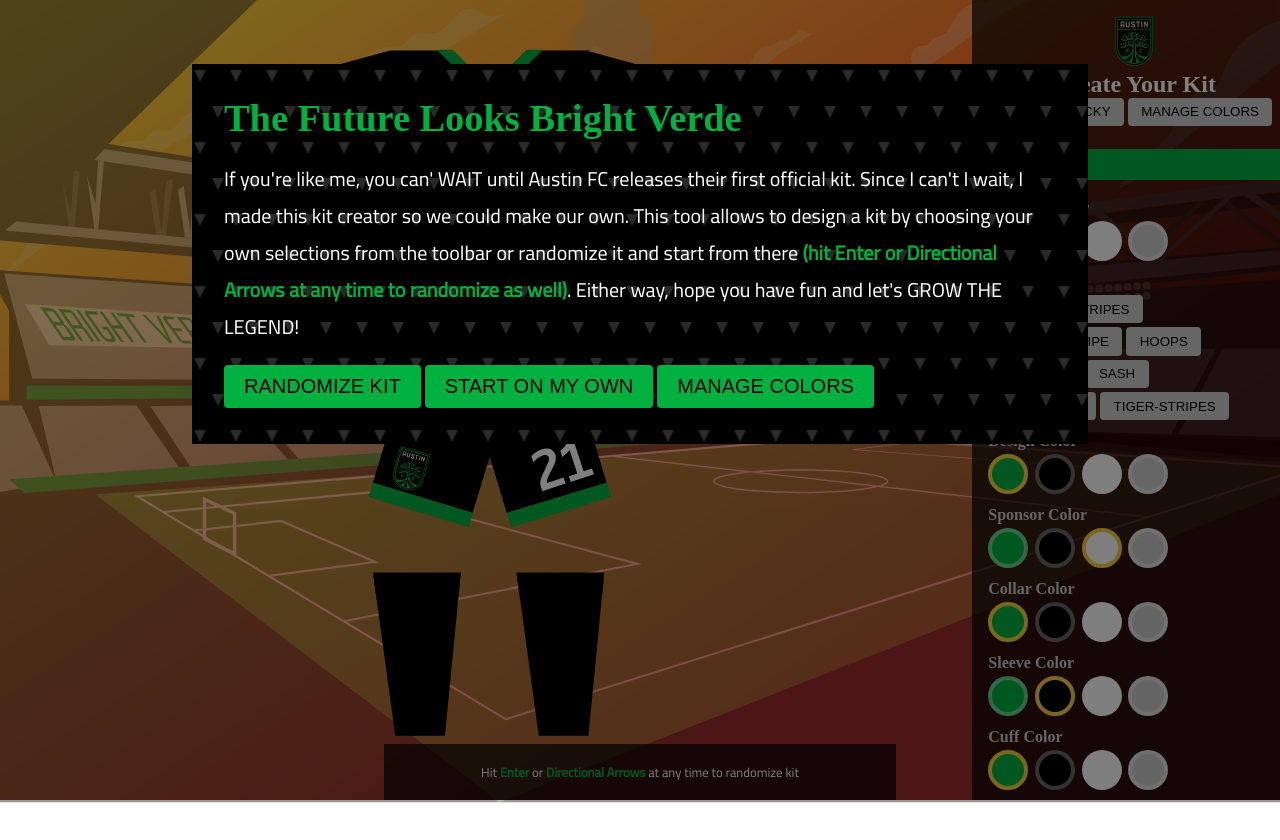
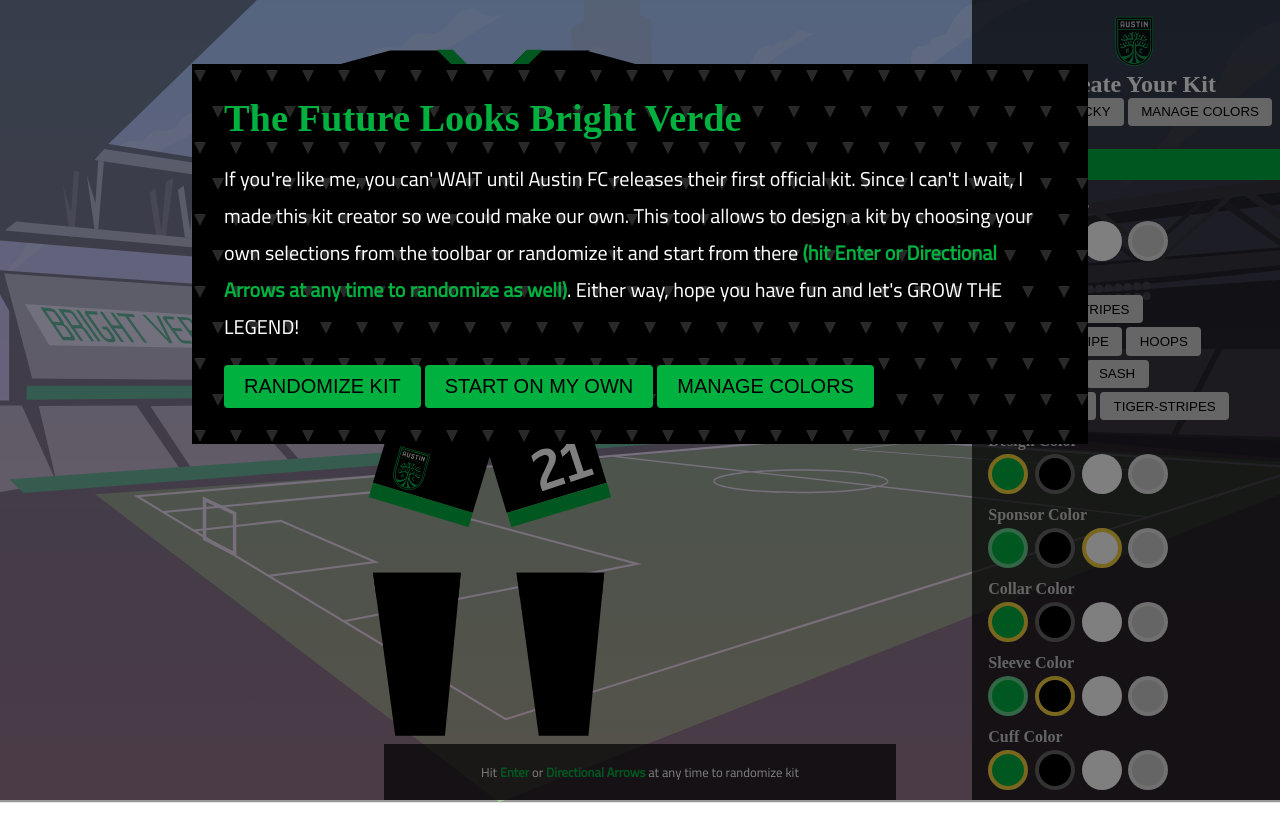
Before and after one commit to drinkingtheink/austin-fc-kit-creator, a Vue app: page / in a window 1280 px wide. Shown: the top 840 px of the page. Built offline with nearby package versions, Linux system fonts and the light colour scheme; a web font is replaced by a local one.

Commit message:
Randomizing setting.

```diff
--- a/src/App.vue
+++ b/src/App.vue
@@ -316,6 +316,7 @@
     },
     data() {
       return {
+        setting: null,
         showGreeting: false,
 
         manageColors: false,
@@ -343,8 +344,8 @@
         numberFill: white
       }
     },
-    computed: {
-      setting() {
+    methods: {
+      getSetting() {
         const settings = [
           'one',
           'two',
@@ -354,10 +355,8 @@
 
         let randomSetting = settings[Math.floor(Math.random()*settings.length)];;
 
-        return randomSetting;
-      }
-    },
-    methods: {
+        this.setting = randomSetting;
+      },
       addColor(color) {
         if(this.colorToAdd) {
           this.colors.push(color);
@@ -455,6 +454,7 @@
         this.setNumberFill(this.getRandomColor());
         this.setSocksHoops(this.getRandomTrueFalse());
         this.setSocksHoopsFill(this.getRandomColor());
+        this.getSetting()
       },
       handleGreetingClose(randomizePref) {
         this.showGreeting = false;
@@ -483,6 +483,7 @@
     },
     mounted() {
       this.colors = defaultColors;
+      this.getSetting();
 
       setTimeout(() => {
         this.showGreeting = true;
```
